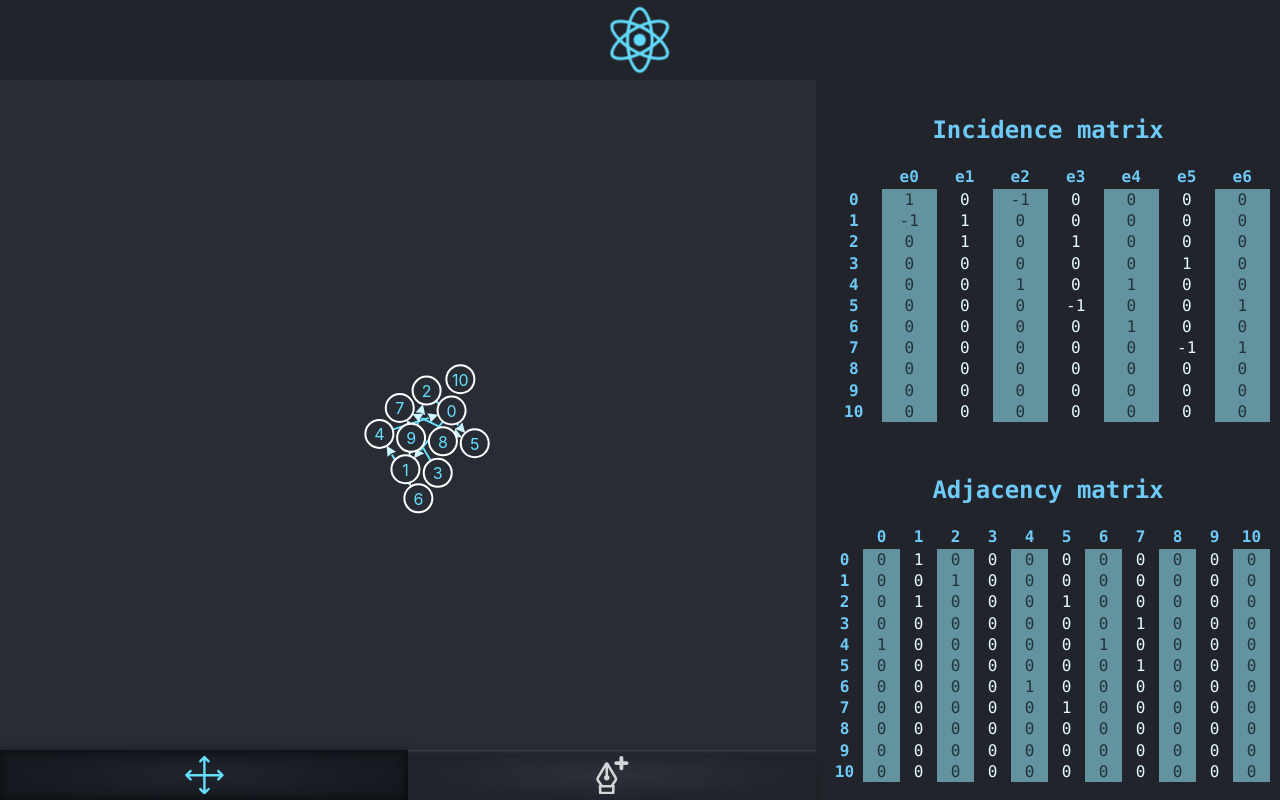
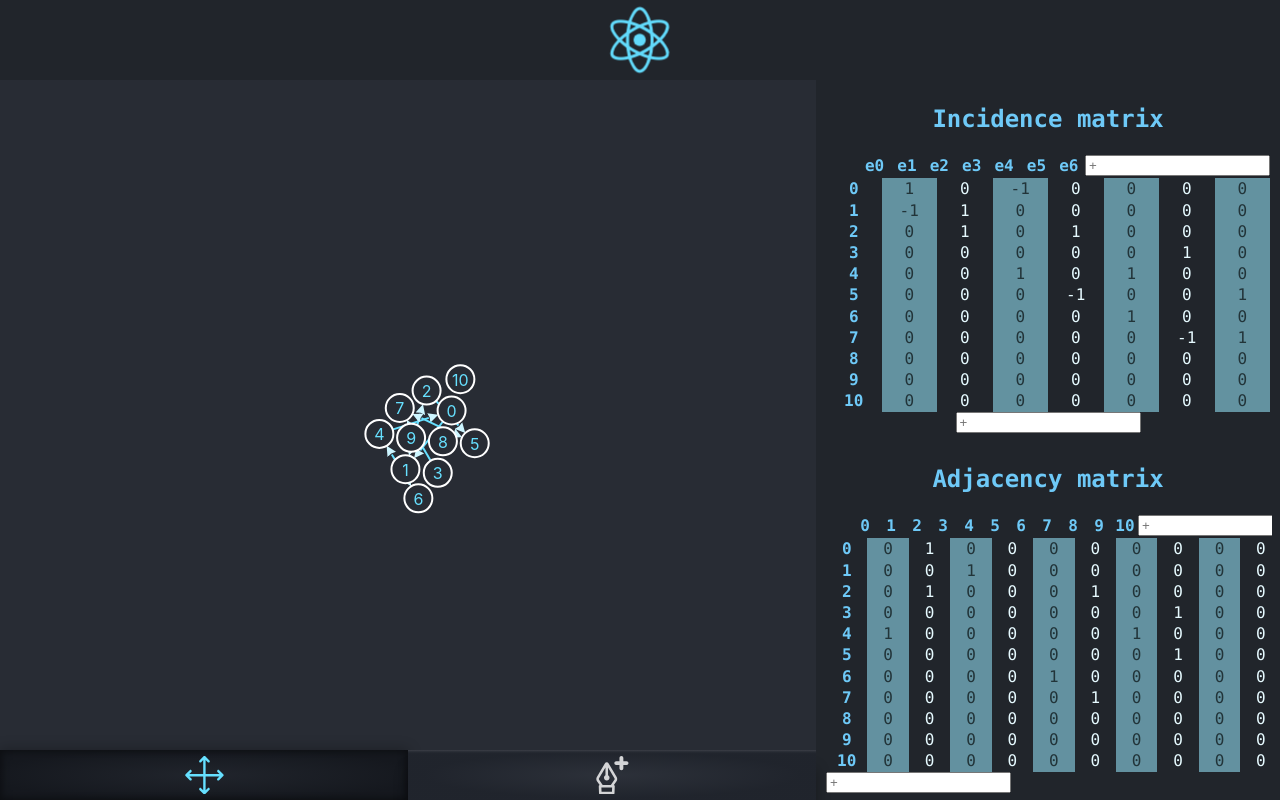
Before and after one commit to PlumpAlbert/sys_anal, a React (Create React App) app: page / in a window 1280 px wide. Built offline with nearby package versions, Linux system fonts and the light colour scheme; what typesafe-actions would draw is missing.

Commit message:
Created implementation for the test

```diff
--- a/src/components/Matrix/index.tsx
+++ b/src/components/Matrix/index.tsx
@@ -8,12 +8,15 @@ import {
   updateNode
 } from "../../store";
 import "./matrix.css";
+import { dispatch } from "d3";
 
 interface IOwnProps {
   type: "Adjacency" | "Incidence";
 }
 
-const Matrix: React.FC<IOwnProps & IStoreProps> = props => {
+export type TProps = IOwnProps & IStoreProps & IDispatchProps;
+
+const Matrix: React.FC<TProps> = props => {
   console.log(
     `Matrix (${props.type})`,
     new Date(Date.now()).toLocaleTimeString()
@@ -28,6 +31,11 @@ const Matrix: React.FC<IOwnProps & IStoreProps> = props => {
             {props.nodes.map(node => (
               <th key={`head_${node.id}`}>{node.id}</th>
             ))}
+            <input
+              type="text"
+              placeholder="+"
+              onBlur={() => props.appendLinks(props.links.length)}
+            />
           </tr>
         </thead>
         <tbody>
@@ -57,6 +65,18 @@ const Matrix: React.FC<IOwnProps & IStoreProps> = props => {
               </tr>
             );
           })}
+          <tr>
+            <input
+              type="text"
+              placeholder="+"
+              onBlur={e =>
+                props.appendNodes(props.nodes.length, {
+                  id: props.nodes[props.nodes.length - 1].id + 1,
+                  label: e.target.value
+                })
+              }
+            />
+          </tr>
         </tbody>
       </table>
     );
@@ -71,6 +91,16 @@ const Matrix: React.FC<IOwnProps & IStoreProps> = props => {
             {props.links.map(link => (
               <th key={`head_${link.label}`}>{link.label}</th>
             ))}
+            <input
+              type="text"
+              placeholder="+"
+              onBlur={e =>
+                props.appendNodes(props.nodes.length, {
+                  id: props.nodes[props.nodes.length - 1].id + 1,
+                  label: e.target.value
+                })
+              }
+            />
           </tr>
         </thead>
         <tbody>
@@ -92,6 +122,16 @@ const Matrix: React.FC<IOwnProps & IStoreProps> = props => {
               </tr>
             );
           })}
+          <input
+            type="text"
+            placeholder="+"
+            onBlur={e =>
+              props.appendNodes(props.nodes.length, {
+                id: props.nodes[props.nodes.length - 1].id + 1,
+                label: e.target.value
+              })
+            }
+          />
         </tbody>
       </table>
     );
@@ -117,5 +157,39 @@ const mapS2P: MapStateToProps<IStoreProps, IOwnProps, IGlobalState> = (
   ...ownprops
 });
 
-export default connect(mapS2P)(Matrix);
+interface IDispatchProps {
+  appendNodes: (index: number, node: GraphNode) => void;
+  appendLinks: (index: number) => void;
+}
+
+const mapD2P: MapDispatchToProps<IDispatchProps, IOwnProps> = (
+  dispatch,
+  { type }
+) => ({
+  appendNodes: (index, node) =>
+    dispatch(
+      updateNode({
+        index,
+        node
+      })
+    ),
+  appendLinks: index =>
+    dispatch(
+      updateLink({
+        index,
+        link: {
+          label: `e${index}`,
+          source: "source",
+          target: "target",
+          twoWay: false
+        }
+      })
+    ),
+  type
+});
+
+export default connect(
+  mapS2P,
+  mapD2P
+)(Matrix);
 export { Matrix };
```
Also changed, not shown: 1 other file (tests, documents, lock files or other folders).
